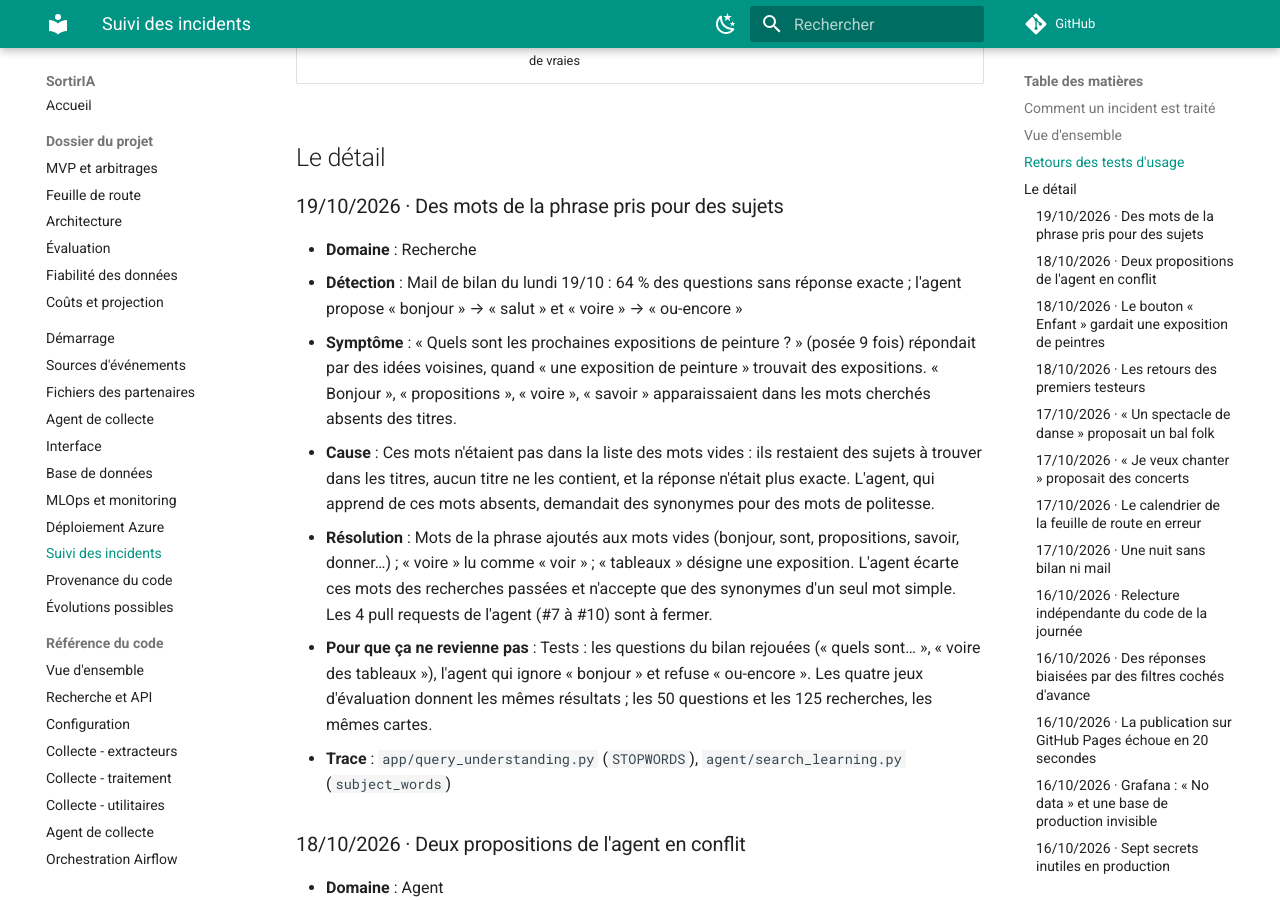
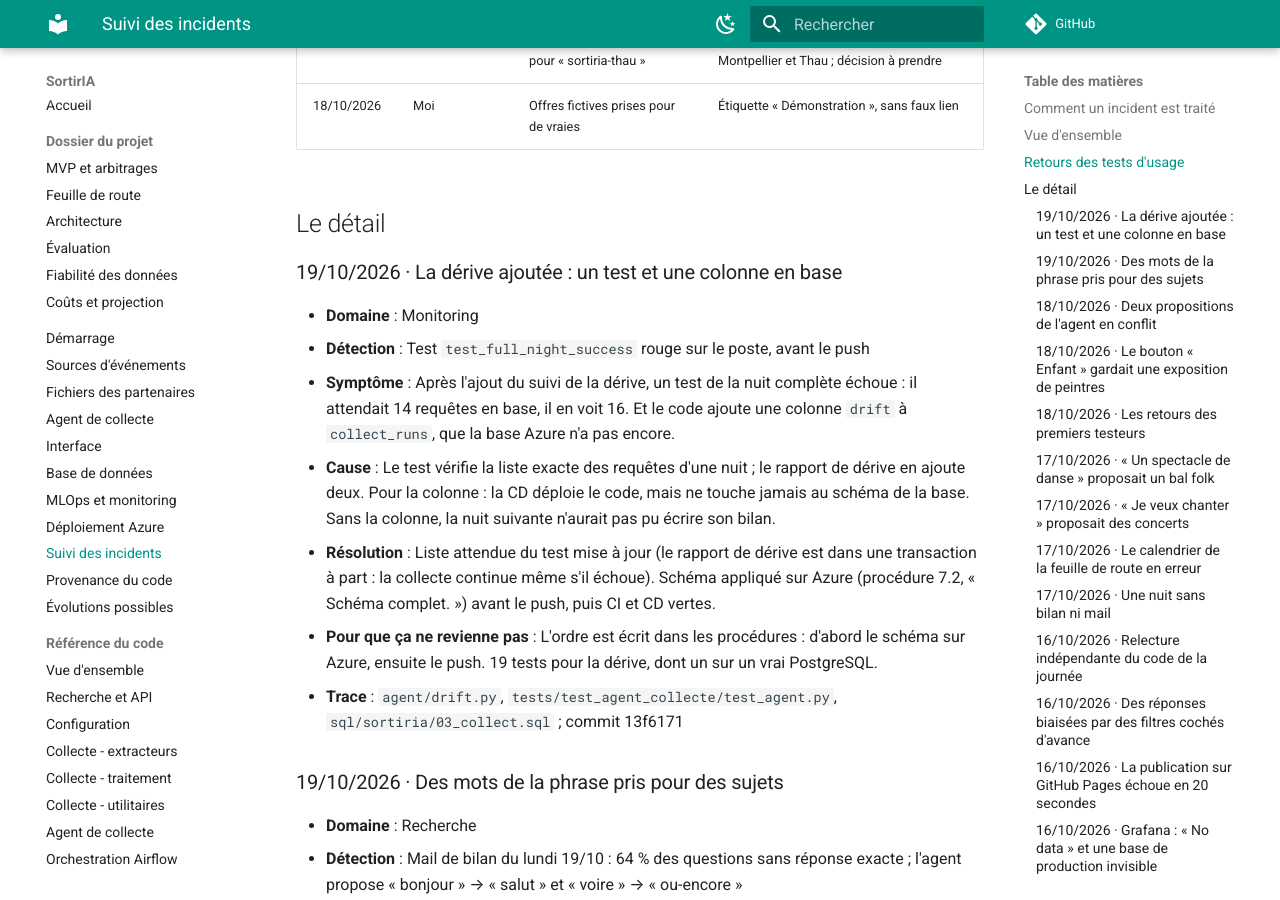
Before and after one commit to gonzalezcourrier34-glitch/SortirIA, an MkDocs documentation site: the page built from docs/suivi.md, in a window 1280 px wide and 900 px high, scrolled down 3141 px. Built offline with MkDocs 1.6.1 and Material for MkDocs 9.7.7, drawn with Linux system fonts in a browser that asks for light colours; comment, search, counter and statistics services are not loaded; some of the changed text lies outside the part shown.

Commit message:
Suivi et docs à jour : à-faire faits cochés, incident du 19/10

```diff
--- a/docs/suivi.md
+++ b/docs/suivi.md
@@ -23,6 +23,7 @@
 
 | Date | Domaine | Incident | Vu par |
 | --- | --- | --- | --- |
+| 19/10/2026 | Monitoring | La dérive ajoutée : un test et une colonne en base | Test `test_full_night_success` rouge sur le poste, avant le push |
 | 19/10/2026 | Recherche | Des mots de la phrase pris pour des sujets | Mail de bilan du lundi 19/10 : 64 % des questions sans réponse exacte ; l'agent propose « bonjour » → « salut » et « voire » → « ou-encore » |
 | 18/10/2026 | Agent | Deux propositions de l'agent en conflit | GitHub : « This branch has conflicts » sur la pull request de la proposition 2 |
 | 18/10/2026 | Recherche | Le bouton « Enfant » gardait une exposition de peintres | Mesure du nouveau bouton : 6 recherches, 90 cartes jugées « pour l'enfant » oui, limite ou non |
@@ -67,6 +68,16 @@
 | 18/10/2026 | Moi | Offres fictives prises pour de vraies | Étiquette « Démonstration », sans faux lien |
 
 ## Le détail
+
+### 19/10/2026 · La dérive ajoutée : un test et une colonne en base
+
+- **Domaine** : Monitoring
+- **Détection** : Test `test_full_night_success` rouge sur le poste, avant le push
+- **Symptôme** : Après l'ajout du suivi de la dérive, un test de la nuit complète échoue : il attendait 14 requêtes en base, il en voit 16. Et le code ajoute une colonne `drift` à `collect_runs`, que la base Azure n'a pas encore.
+- **Cause** : Le test vérifie la liste exacte des requêtes d'une nuit ; le rapport de dérive en ajoute deux. Pour la colonne : la CD déploie le code, mais ne touche jamais au schéma de la base. Sans la colonne, la nuit suivante n'aurait pas pu écrire son bilan.
+- **Résolution** : Liste attendue du test mise à jour (le rapport de dérive est dans une transaction à part : la collecte continue même s'il échoue). Schéma appliqué sur Azure (procédure 7.2, « Schéma complet. ») avant le push, puis CI et CD vertes.
+- **Pour que ça ne revienne pas** : L'ordre est écrit dans les procédures : d'abord le schéma sur Azure, ensuite le push. 19 tests pour la dérive, dont un sur un vrai PostgreSQL.
+- **Trace** : `agent/drift.py`, `tests/test_agent_collecte/test_agent.py`, `sql/sortiria/03_collect.sql` ; commit 13f6171
 
 ### 19/10/2026 · Des mots de la phrase pris pour des sujets
 
```
Also changed, not shown: docs/couts.md (+2 -2 lines), docs/dossier/suivi.html (+3 -1 lines), docs/evaluation.md (+1 -1 lines).
